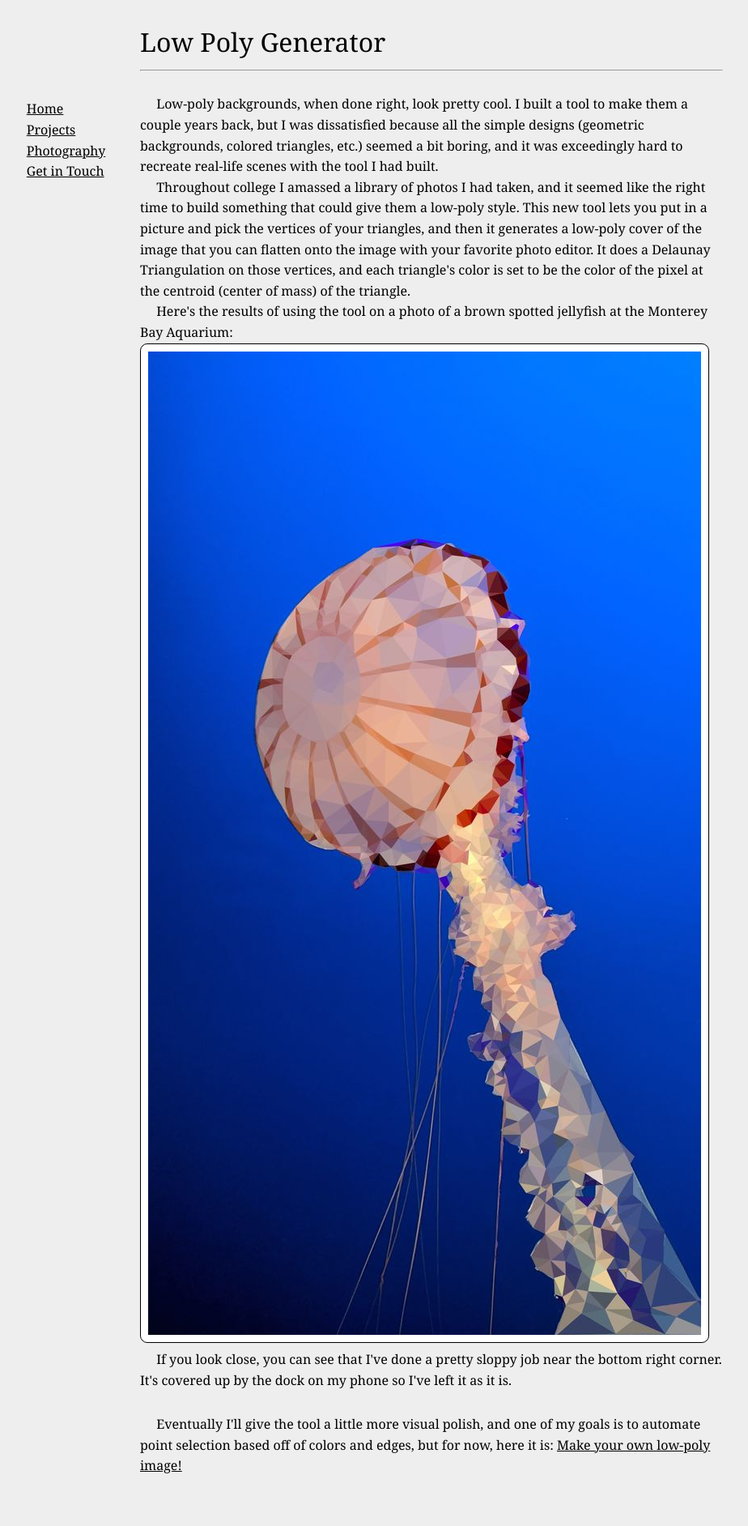
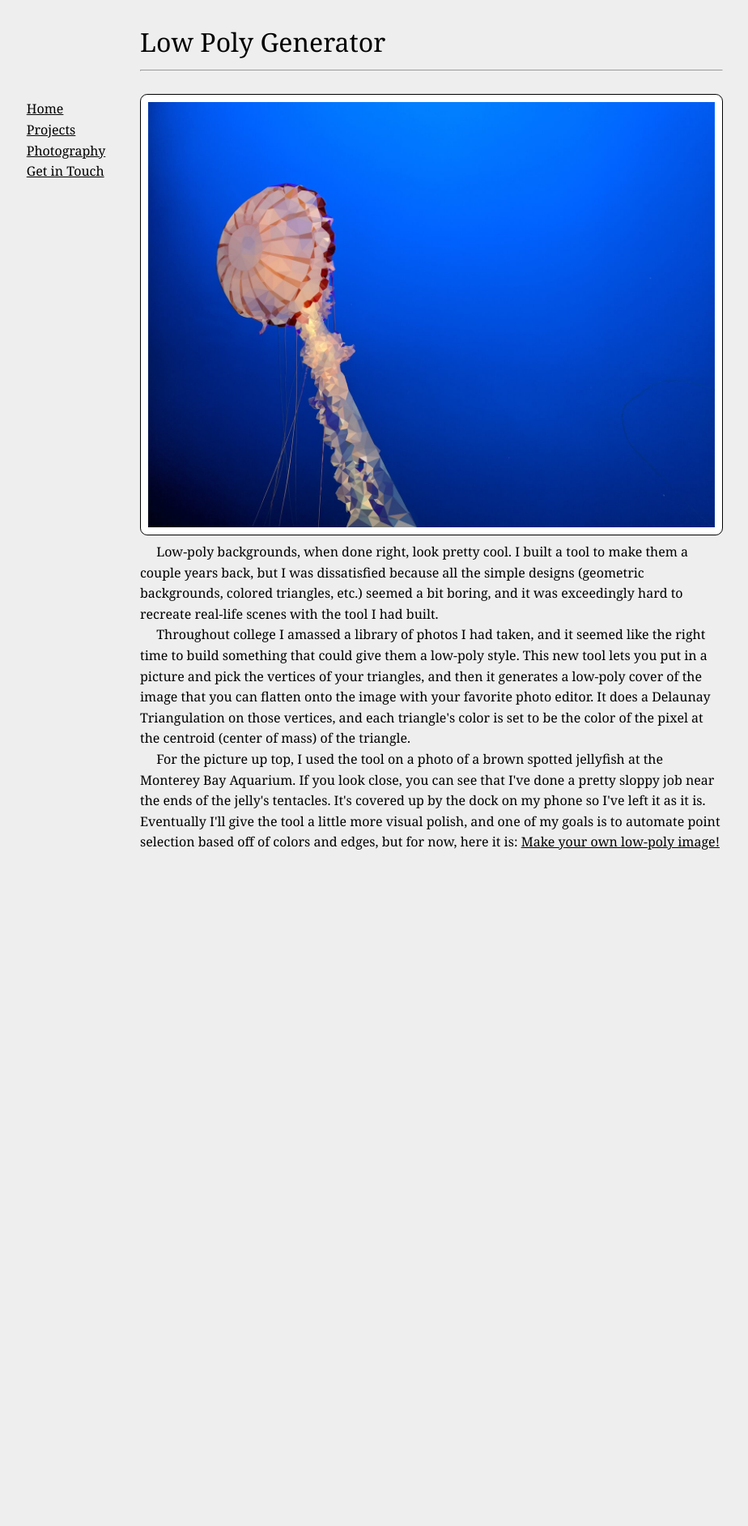
Before and after one commit to sidlim/sidlim.github.io, a Jekyll site: the page built from _posts/2020-10-12-Low-Poly-Generator.html, in a window 1280 px wide. Shown: the whole page at 81% size, without its empty margins (107-1031 px from the left). Built offline with Jekyll 4.4.1, drawn with Linux system fonts in a browser that asks for light colours; after the commit the page ends 1114 px from its top, so only the background shows below that.

Commit message:
better layout for low poly post

```diff
--- a/_posts/2020-10-12-Low-Poly-Generator.html
+++ b/_posts/2020-10-12-Low-Poly-Generator.html
@@ -5,6 +5,7 @@ category: projects
 description: Making low-poly images out of photographs
 ---
 <section>
+    <img src="/img/low_poly_jelly.jpg"/>
     &emsp; Low-poly backgrounds, when done right, look pretty cool. I built a
     tool to make them a couple years back, but I was dissatisfied because all
     the simple designs (geometric backgrounds, colored triangles, etc.) seemed
@@ -20,18 +21,10 @@ description: Making low-poly images out of photographs
     color is set to be the color of the pixel at the centroid (center of mass)
     of the triangle.
     <br>
-    &emsp; Here's the results of using the tool on a photo of a brown spotted
-    jellyfish at the Monterey Bay Aquarium:
-    <img src="/img/low_poly_jelly.jpg"/>
-    <br>
-    &emsp; If you look close, you can see that I've done a pretty sloppy job
-    near the bottom right corner. It's covered up by the dock on my phone
-    so I've left it as it is.
-    <br>
-    <br>
-</section>
-<section>
-    &emsp; Eventually I'll give the tool a little more visual polish, and one of my
+    &emsp; For the picture up top, I used the tool on a photo of a brown spotted
+    jellyfish at the Monterey Bay Aquarium. If you look close, you can see that I've done a pretty sloppy job
+    near the ends of the jelly's tentacles. It's covered up by the dock on my phone
+    so I've left it as it is. Eventually I'll give the tool a little more visual polish, and one of my
     goals is to automate point selection based off of colors and edges, but for
     now, here it is:
     <a href="/demos/low-poly.html">Make your own low-poly image!</a>
```
Also changed, not shown: img/low_poly_jelly.jpg, 2 other files.
